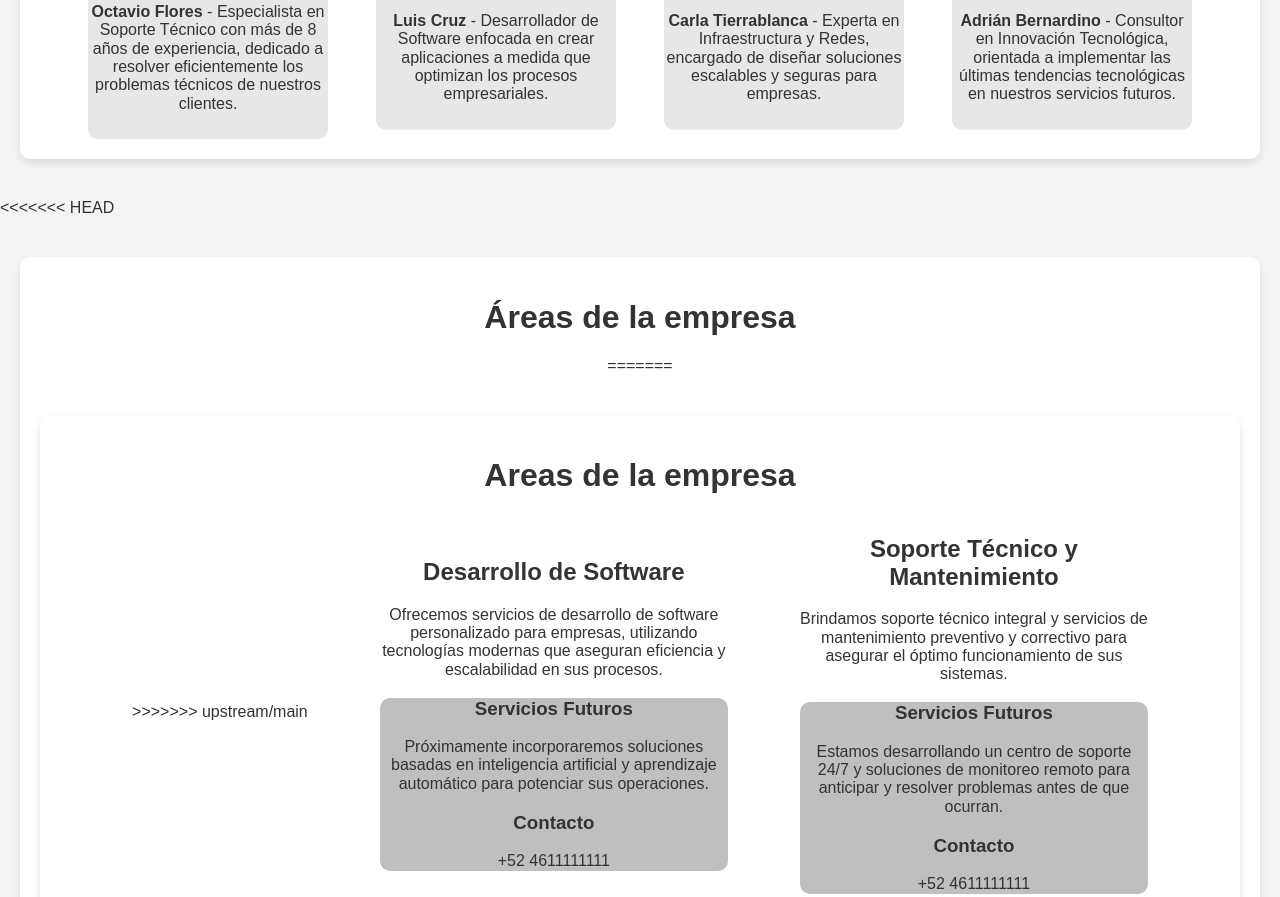
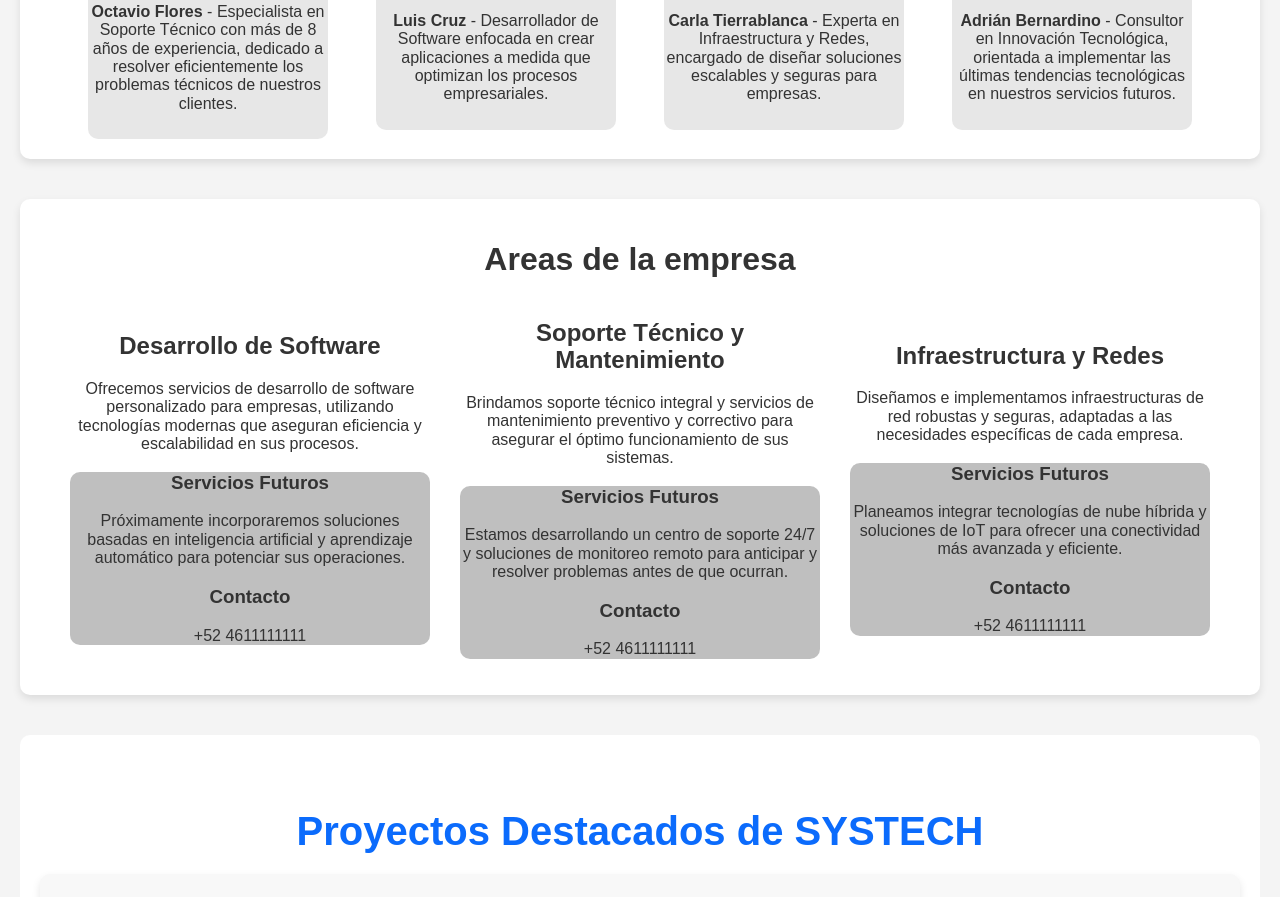
Before and after one commit to OctavioFloG/CitasTecIngSis, a plain HTML site: page index.html in a window 1280 px wide. Shown: the part 1314-2211 px from the top of the page. Drawn offline with Linux system fonts and the light colour scheme.

```diff
--- a/index.html
+++ b/index.html
@@ -82,15 +82,10 @@
             </div>
         </section>
 
-<<<<<<< HEAD
-        <!-- Seccion de áreas de la empresa -->
-        <section id="areas-empresa">
-            <h1 style="text-align: center; flex: 100%;">Áreas de la empresa</h1>
-=======
         <!-- Seccion de areas de la empresa -->
         <section id="areas-empresa">
             <h1 style="text-align: center; flex: 100%;">Areas de la empresa</h1>
->>>>>>> upstream/main
+
             <div class="area-contenedor">
                 <h2>Desarrollo de Software</h2>
                 <p>Ofrecemos servicios de desarrollo de software personalizado para empresas, utilizando tecnologías modernas que aseguran eficiencia y escalabilidad en sus procesos.</p>
```
